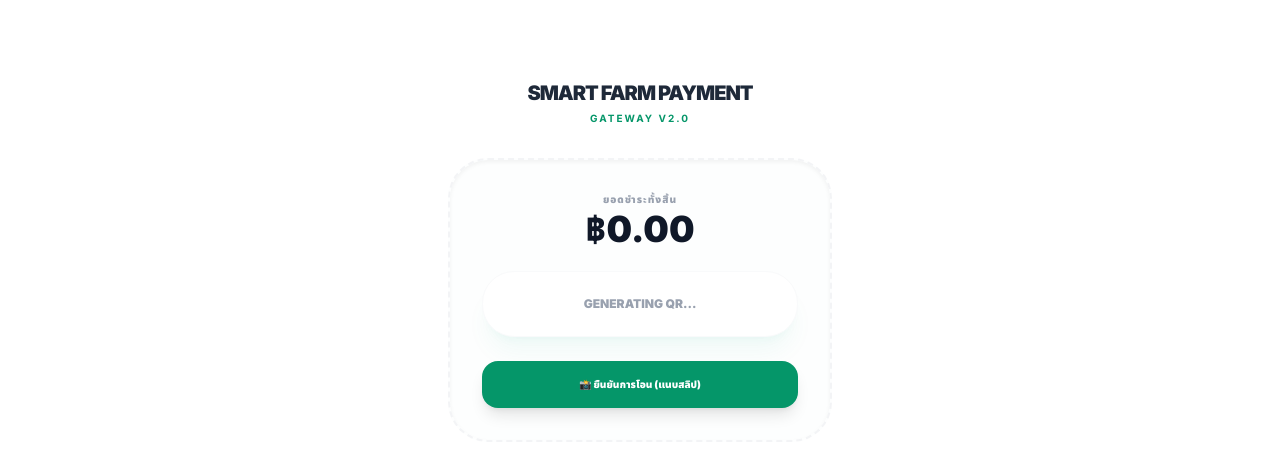
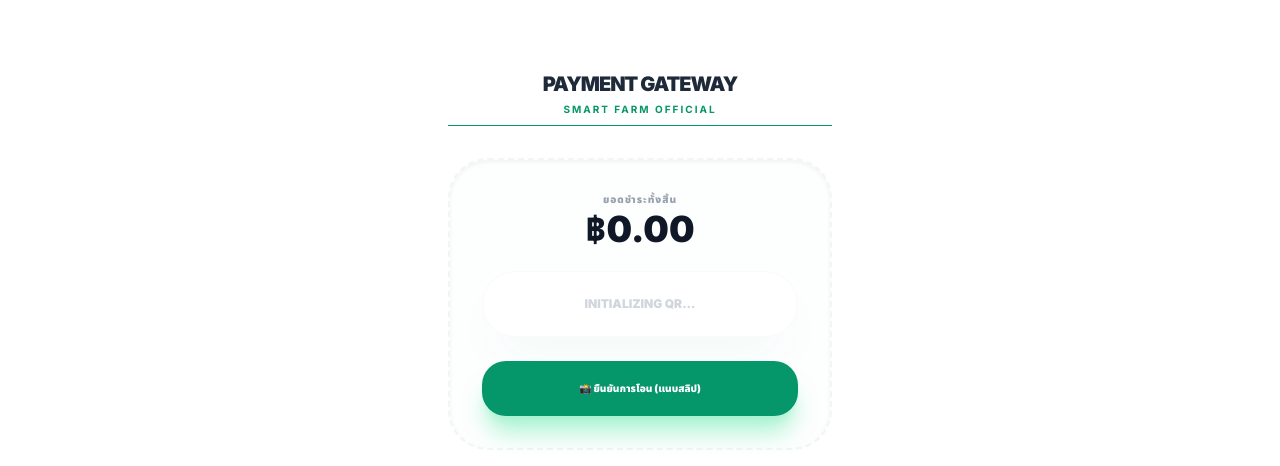
Before and after one commit to BeamCx2/smart-farm, a React (Vite) app: page /payment in a window 1280 px wide. Shown: the part 178-644 px from the top of the page. Built offline with nearby package versions, Linux system fonts and the light colour scheme; no server answers; the database is empty; sample sign-in values are in the browser's storage.

Commit message:
Update payment.jsx

```diff
--- a/src/pages/payment.jsx
+++ b/src/pages/payment.jsx
@@ -18,6 +18,14 @@ export default function Payment() {
     const [loading, setLoading] = useState(false);
     const [uploading, setUploading] = useState(false);
 
+    // ✨ State สำหรับ UI Modal เด้งสวยๆ
+    const [statusModal, setStatusModal] = useState({
+        show: false,
+        success: false,
+        message: '',
+        details: null
+    });
+
     const storage = getStorage(app);
     const functions = getFunctions(app, 'asia-southeast1');
     const getSCBQR = httpsCallable(functions, 'getscbqr');
@@ -35,7 +43,6 @@ export default function Payment() {
         handleGenerateQR();
     }, [amount, orderId]);
 
-    // 📸 ฟังก์ชันอ่าน QR Payload จากรูปภาพ (Client-side Scan)
     const scanQRCode = (file) => {
         return new Promise((resolve, reject) => {
             const reader = new FileReader();
@@ -64,10 +71,7 @@ export default function Payment() {
 
         setUploading(true);
         try {
-            // 1. สแกนหา Payload
             const payload = await scanQRCode(file);
-
-            // 2. ตรวจสอบผ่าน API v2
             const verifyRes = await fetch('/.netlify/functions/verify-slip', {
                 method: 'POST',
                 body: JSON.stringify({ payload: payload })
@@ -77,17 +81,14 @@ export default function Payment() {
 
             if (result.success) {
                 const slipData = result.data;
-
-                // 🔍 เช็คยอดเงิน (Amount)
                 const slipAmount = slipData.amount || 0;
                 const isAmountMatch = Math.abs(Number(slipAmount) - Number(amount)) < 0.1;
 
-                // 🔍 เช็คชื่อผู้รับ (Receiver) - ปรับปรุงให้ปลอดภัยด้วย ?.
+                // 🔍 เช็คชื่อผู้รับ (อิงจาก Dashboard EasySlip ของบอส)
                 const receiverName = (slipData.receiver?.name || "").toLowerCase();
                 const isReceiverMatch = receiverName.includes("ณัฐวุฒิ") || receiverName.includes("nattawut");
 
                 if (isAmountMatch && isReceiverMatch) {
-                    // ✅ ผ่านเงื่อนไขจริง -> อัปโหลดและบันทึก
                     const storageRef = ref(storage, `slips/${orderId}_${Date.now()}.jpg`);
                     await uploadBytes(storageRef, file);
                     const downloadURL = await getDownloadURL(storageRef);
@@ -103,27 +104,47 @@ export default function Payment() {
                             updatedAt: serverTimestamp(),
                             transRef: slipData.transRef || 'N/A'
                         });
-                        alert("✅ ชำระเงินสำเร็จ! ระบบตรวจสอบข้อมูลถูกต้องครับ");
-                        navigate('/orders');
+
+                        setStatusModal({
+                            show: true,
+                            success: true,
+                            message: 'ชำระเงินสำเร็จ!',
+                            details: 'ระบบตรวจสอบข้อมูลถูกต้อง ขอบคุณที่อุดหนุนครับ'
+                        });
                     }
                 } else {
-                    alert(`❌ ข้อมูลไม่ตรง!\nผู้รับในสลิป: ${receiverName || "ไม่ทราบชื่อ"}\nยอดเงินในสลิป: ${slipAmount} บาท`);
+                    setStatusModal({
+                        show: true,
+                        success: false,
+                        message: 'ข้อมูลไม่ตรง!',
+                        details: `ผู้รับ: ${receiverName || "ไม่ทราบชื่อ"} | ยอดเงิน: ${slipAmount} บาท`
+                    });
                 }
             } else {
-                alert(`❌ ตรวจสอบล้มเหลว: ${result.error || "สลิปไม่ถูกต้อง"}`);
+                setStatusModal({
+                    show: true,
+                    success: false,
+                    message: 'สลิปไม่ถูกต้อง',
+                    details: result.error || 'กรุณาตรวจสอบว่าสลิปมี QR Code และยอดเงินถูกต้อง'
+                });
             }
         } catch (error) {
-            alert(`⚠️ ข้อผิดพลาด: ${error}`);
+            setStatusModal({
+                show: true,
+                success: false,
+                message: 'เกิดข้อผิดพลาด',
+                details: error.toString()
+            });
         } finally {
             setUploading(false);
         }
     };
 
     return (
-        <div className="min-h-screen bg-white flex flex-col items-center justify-center p-6 text-center font-sans">
-            <div className="max-w-sm w-full">
-                <h1 className="text-xl font-black mb-1 text-gray-800 uppercase tracking-tighter">Smart Farm Payment</h1>
-                <p className="text-[10px] font-bold text-emerald-600 uppercase tracking-[0.2em] mb-8">Gateway v2.0</p>
+        <div className="min-h-screen bg-white flex flex-col items-center justify-center p-6 text-center font-sans relative">
+            <div className="max-w-sm w-full animate-in fade-in zoom-in duration-500">
+                <h1 className="text-xl font-black mb-1 text-gray-800 tracking-tighter uppercase">Payment Gateway</h1>
+                <p className="text-[10px] font-bold text-emerald-600 uppercase tracking-[0.2em] mb-8 border-b pb-2">Smart Farm Official</p>
 
                 <div className="border-2 border-dashed border-gray-100 rounded-[2.5rem] p-8 mb-6 bg-gray-50/30 shadow-inner">
                     <div className="mb-6">
@@ -131,29 +152,60 @@ export default function Payment() {
                         <p className="text-4xl font-black text-gray-900 leading-none">{formatTHB(amount)}</p>
                     </div>
 
-                    <div className="flex justify-center bg-white p-6 rounded-[2rem] shadow-xl shadow-emerald-500/5 border border-gray-50 mb-6">
+                    <div className="flex justify-center bg-white p-6 rounded-[2.5rem] shadow-2xl shadow-emerald-500/5 border border-gray-50 mb-6 transition-transform hover:scale-[1.02]">
                         {loading ? (
-                            <div className="animate-spin h-8 w-8 border-b-2 border-emerald-600 rounded-full"></div>
+                            <div className="animate-spin h-10 w-10 border-4 border-emerald-100 border-t-emerald-600 rounded-full"></div>
                         ) : qrRawData ? (
                             <QRCodeCanvas value={qrRawData} size={200} />
                         ) : (
-                            <p className="text-xs text-gray-400 font-black uppercase">Generating QR...</p>
+                            <p className="text-xs text-gray-300 font-black uppercase">Initializing QR...</p>
                         )}
                     </div>
 
                     <div className="mt-4">
-                        <label className={`block w-full py-4 px-4 rounded-2xl text-[10px] font-black uppercase cursor-pointer transition-all shadow-lg active:scale-95
-                            ${uploading ? 'bg-gray-200 text-gray-400' : 'bg-emerald-600 text-white hover:bg-emerald-700'}`}>
-                            {uploading ? '⚙️ Processing...' : '📸 ยืนยันการโอน (แนบสลิป)'}
+                        <label className={`block w-full py-5 px-4 rounded-[1.5rem] text-[10px] font-black uppercase cursor-pointer transition-all shadow-xl active:scale-95
+                            ${uploading ? 'bg-gray-100 text-gray-400 cursor-not-allowed' : 'bg-emerald-600 text-white hover:bg-emerald-700 shadow-emerald-200'}`}>
+                            {uploading ? '⚙️ Verifying...' : '📸 ยืนยันการโอน (แนบสลิป)'}
                             <input type="file" accept="image/*" className="hidden" onChange={handleUploadSlip} disabled={uploading || loading} />
                         </label>
                     </div>
                 </div>
 
                 <p className="text-[9px] font-black text-gray-300 px-10 leading-relaxed uppercase tracking-[0.2em]">
-                    Instant confirmation via <br/> EasySlip API v2.0
+                    Powered by EasySlip API v2.0 <br/> Automatic Verification System
                 </p>
             </div>
+
+            {/* ✨ Custom Result Modal (UI เด้งสวยๆ) */}
+            {statusModal.show && (
+                <div className="fixed inset-0 z-[1000] flex items-center justify-center p-4 bg-gray-900/60 backdrop-blur-md animate-in fade-in duration-300">
+                    <div className="bg-white rounded-[3rem] p-10 max-w-sm w-full shadow-[0_35px_60px_-15px_rgba(0,0,0,0.3)] text-center animate-in zoom-in-95 duration-200">
+                        <div className={`w-24 h-24 rounded-full mx-auto mb-8 flex items-center justify-center text-4xl shadow-xl
+                            ${statusModal.success ? 'bg-emerald-50 text-emerald-500 shadow-emerald-100' : 'bg-red-50 text-red-500 shadow-red-100'}`}>
+                            {statusModal.success ? '✓' : '✕'}
+                        </div>
+
+                        <h2 className={`text-2xl font-black mb-3 tracking-tighter ${statusModal.success ? 'text-emerald-900' : 'text-red-900'}`}>
+                            {statusModal.message}
+                        </h2>
+
+                        <p className="text-[10px] font-bold text-gray-400 uppercase tracking-widest leading-relaxed mb-10 px-2">
+                            {statusModal.details}
+                        </p>
+
+                        <button
+                            onClick={() => {
+                                setStatusModal({ ...statusModal, show: false });
+                                if (statusModal.success) navigate('/orders');
+                            }}
+                            className={`w-full py-5 rounded-[1.5rem] font-black text-[10px] uppercase tracking-[0.2em] transition-all active:scale-95 shadow-2xl
+                                ${statusModal.success ? 'bg-emerald-600 text-white shadow-emerald-200' : 'bg-gray-900 text-white shadow-gray-300'}`}
+                        >
+                            {statusModal.success ? 'ไปที่รายการสั่งซื้อ' : 'ลองใหม่อีกครั้ง'}
+                        </button>
+                    </div>
+                </div>
+            )}
         </div>
     );
 }
```
